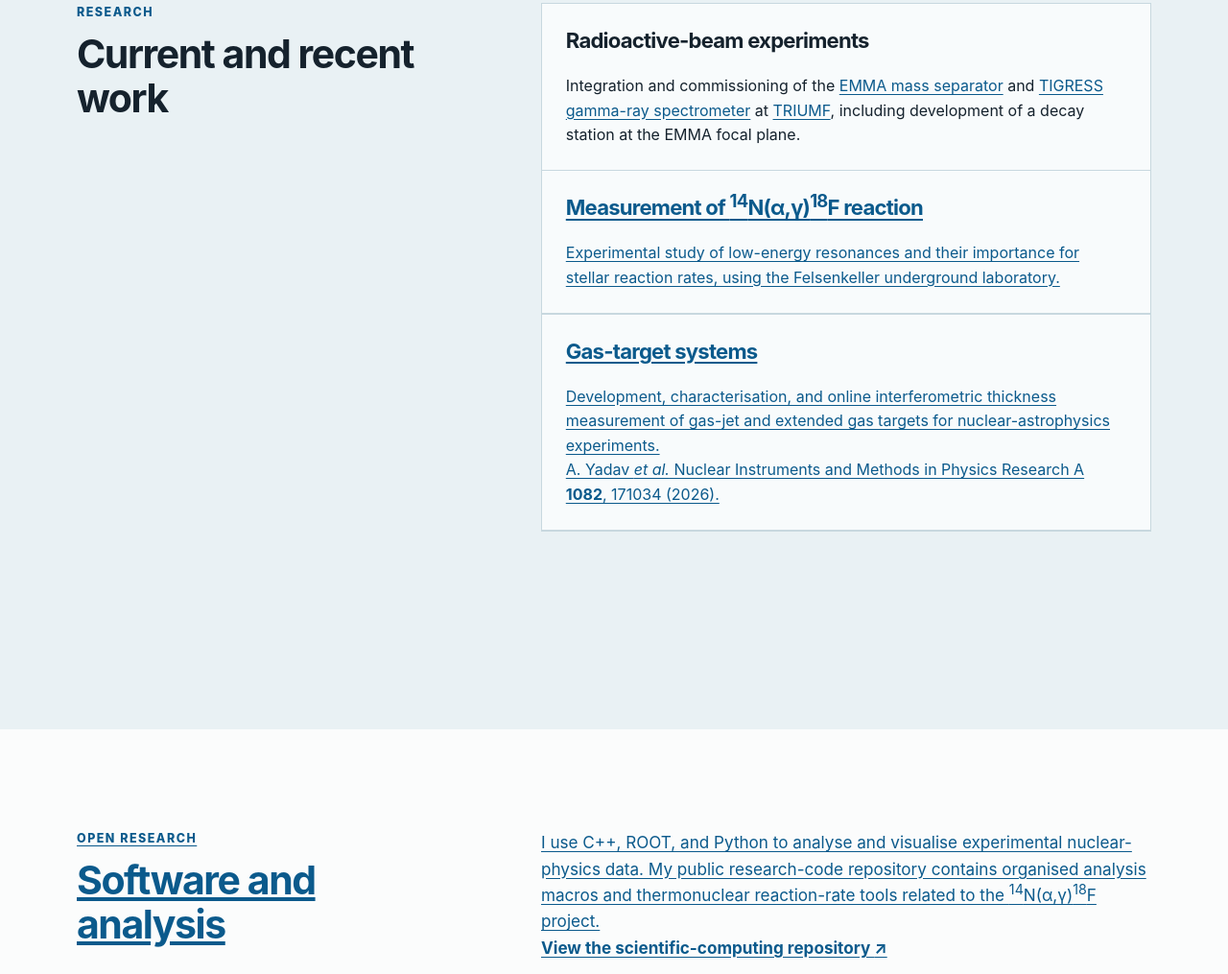
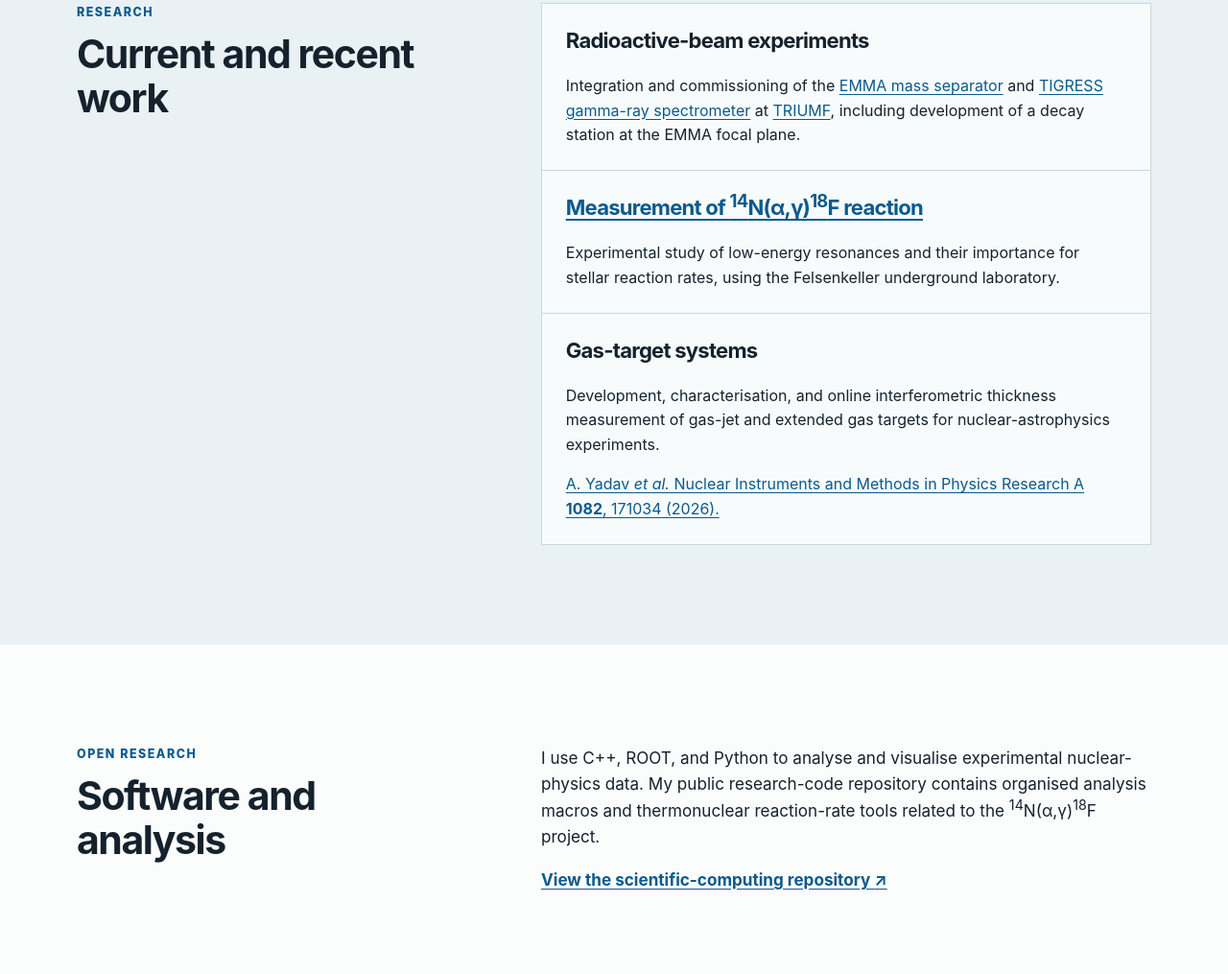
Before and after one commit to yadavanup02/yadavanup02.github.io, a plain HTML site: page index.html in a window 1280 px wide. Shown: the part 1265-2280 px from the top of the page at 96% size. Drawn offline with Linux system fonts and the light colour scheme.

Commit message:
Fix HTML structure for article links

```diff
--- a/index.html
+++ b/index.html
@@ -68,14 +68,14 @@
             </article>
             <article class="card">
               <!-- <p class="card-number">02</p> -->
-              <h3> <a href="https://tud.qucosa.de/en/landing-page/https%3A%2F%2Ftud.qucosa.de%2Fapi%2Fqucosa%253A105033%2Fmets/" target="_blank" rel="noopener noreferrer">Measurement of <sup>14</sup>N(&alpha;,&gamma;)<sup>18</sup>F reaction</h3>
+              <h3> <a href="https://tud.qucosa.de/en/landing-page/https%3A%2F%2Ftud.qucosa.de%2Fapi%2Fqucosa%253A105033%2Fmets/" target="_blank" rel="noopener noreferrer">Measurement of <sup>14</sup>N(&alpha;,&gamma;)<sup>18</sup>F reaction</h3></a>
               <p>Experimental study of low-energy resonances and their importance for stellar reaction rates, using the Felsenkeller underground laboratory.</p>
             </article>
             <article class="card">
               <!-- <p class="card-number">03</p> -->
               <h3>Gas-target systems</h3>
               <p>Development, characterisation, and online interferometric thickness measurement of gas-jet and extended gas targets for nuclear-astrophysics experiments.</p>
-              <a href="https://www.sciencedirect.com/science/article/pii/S0168900225008368" target="_blank" rel="noopener noreferrer">A. Yadav <em>et al.</em> Nuclear Instruments and Methods in Physics Research A <strong>1082</strong>, 171034 (2026).</h3>
+              <a href="https://www.sciencedirect.com/science/article/pii/S0168900225008368" target="_blank" rel="noopener noreferrer">A. Yadav <em>et al.</em> Nuclear Instruments and Methods in Physics Research A <strong>1082</strong>, 171034 (2026).</h3></a>
             </article>
           </div>
         </div>
```
